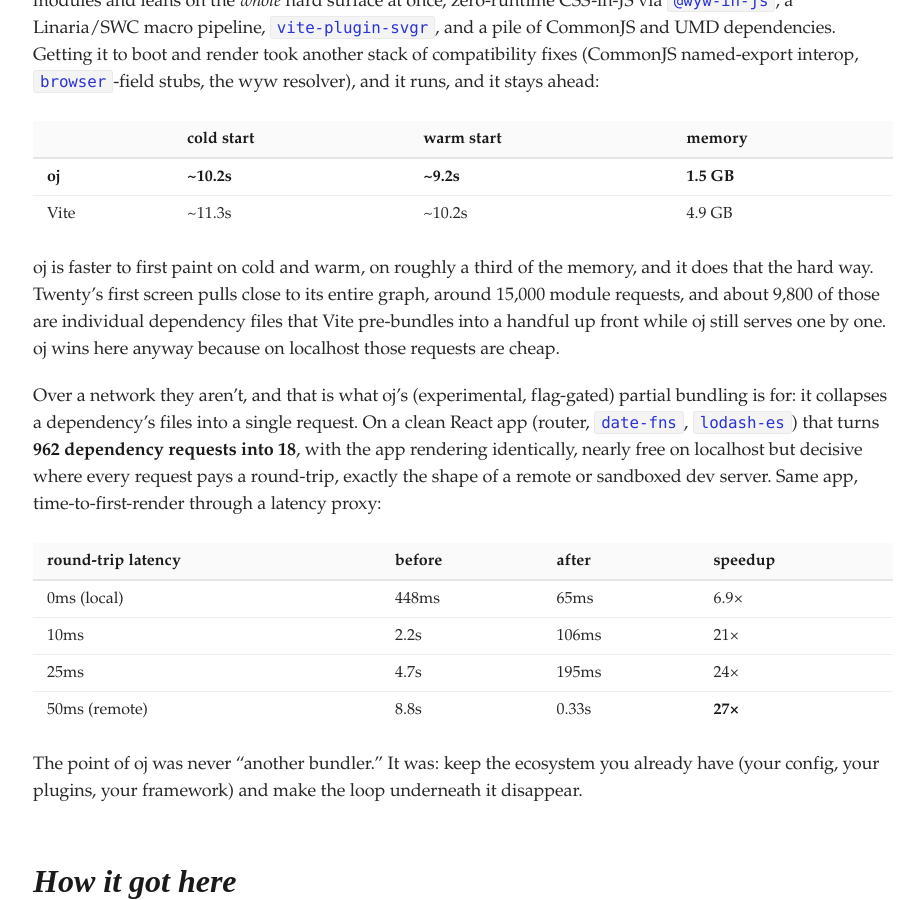
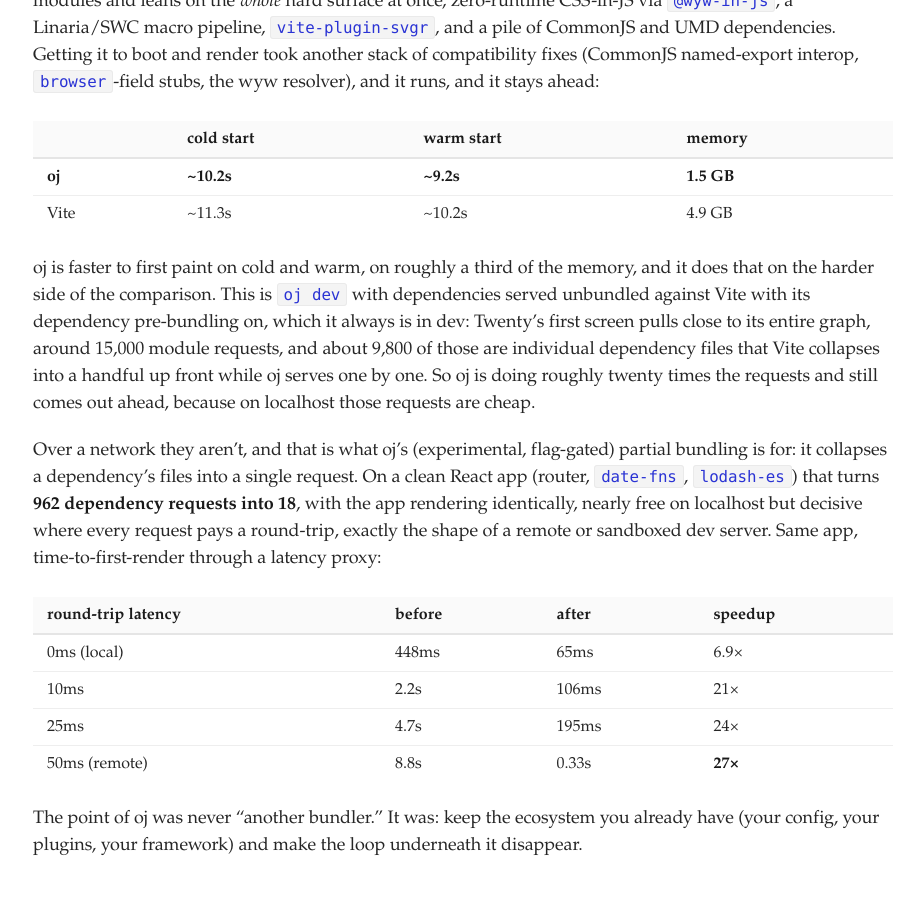
Before and after one commit to raphamorim/raphamorim.github.com, a Jekyll site: the page built from _posts/2026-08-21-introducing-oj.md, in a window 1280 px wide and 900 px high, scrolled down 2765 px. Shown: the whole window, without its empty margins (177-1101 px from the left). Built offline with Jekyll 4.4.1, drawn with Linux system fonts in a browser that asks for light colours.

Commit message:
small update

```diff
--- a/_posts/2026-08-21-introducing-oj.md
+++ b/_posts/2026-08-21-introducing-oj.md
@@ -151,7 +151,7 @@
 | **oj** | **~10.2s** | **~9.2s** | **1.5 GB** |
 | Vite | ~11.3s | ~10.2s | 4.9 GB |
 
-oj is faster to first paint on cold and warm, on roughly a third of the memory, and it does that the hard way. Twenty's first screen pulls close to its entire graph, around 15,000 module requests, and about 9,800 of those are individual dependency files that Vite pre-bundles into a handful up front while oj still serves one by one. oj wins here anyway because on localhost those requests are cheap.
+oj is faster to first paint on cold and warm, on roughly a third of the memory, and it does that on the harder side of the comparison. This is `oj dev` with dependencies served unbundled against Vite with its dependency pre-bundling on, which it always is in dev: Twenty's first screen pulls close to its entire graph, around 15,000 module requests, and about 9,800 of those are individual dependency files that Vite collapses into a handful up front while oj serves one by one. So oj is doing roughly twenty times the requests and still comes out ahead, because on localhost those requests are cheap.
 
 Over a network they aren't, and that is what oj's (experimental, flag-gated) partial bundling is for: it collapses a dependency's files into a single request. On a clean React app (router, `date-fns`, `lodash-es`) that turns **962 dependency requests into 18**, with the app rendering identically, nearly free on localhost but decisive where every request pays a round-trip, exactly the shape of a remote or sandboxed dev server. Same app, time-to-first-render through a latency proxy:
 
```
